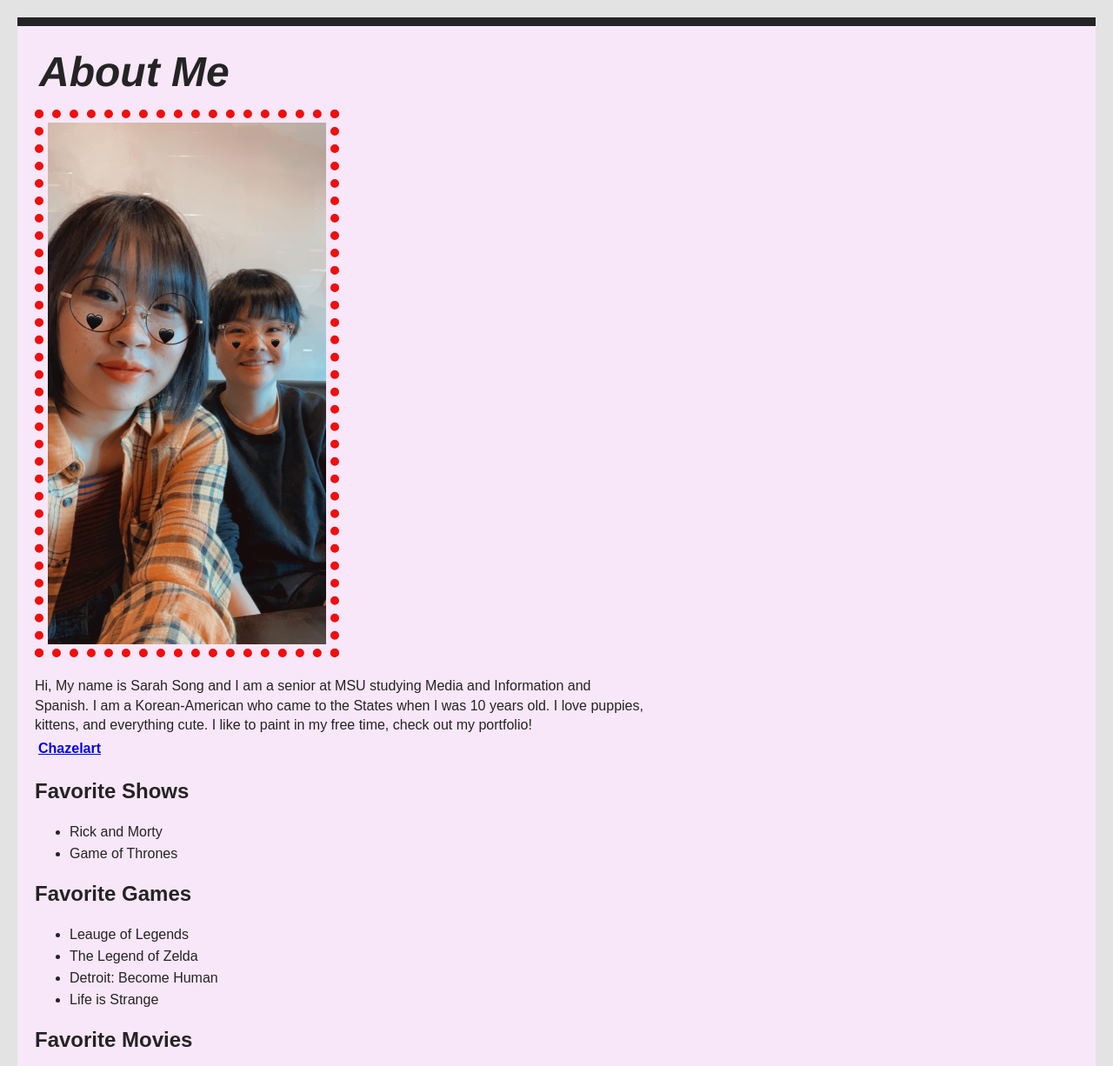
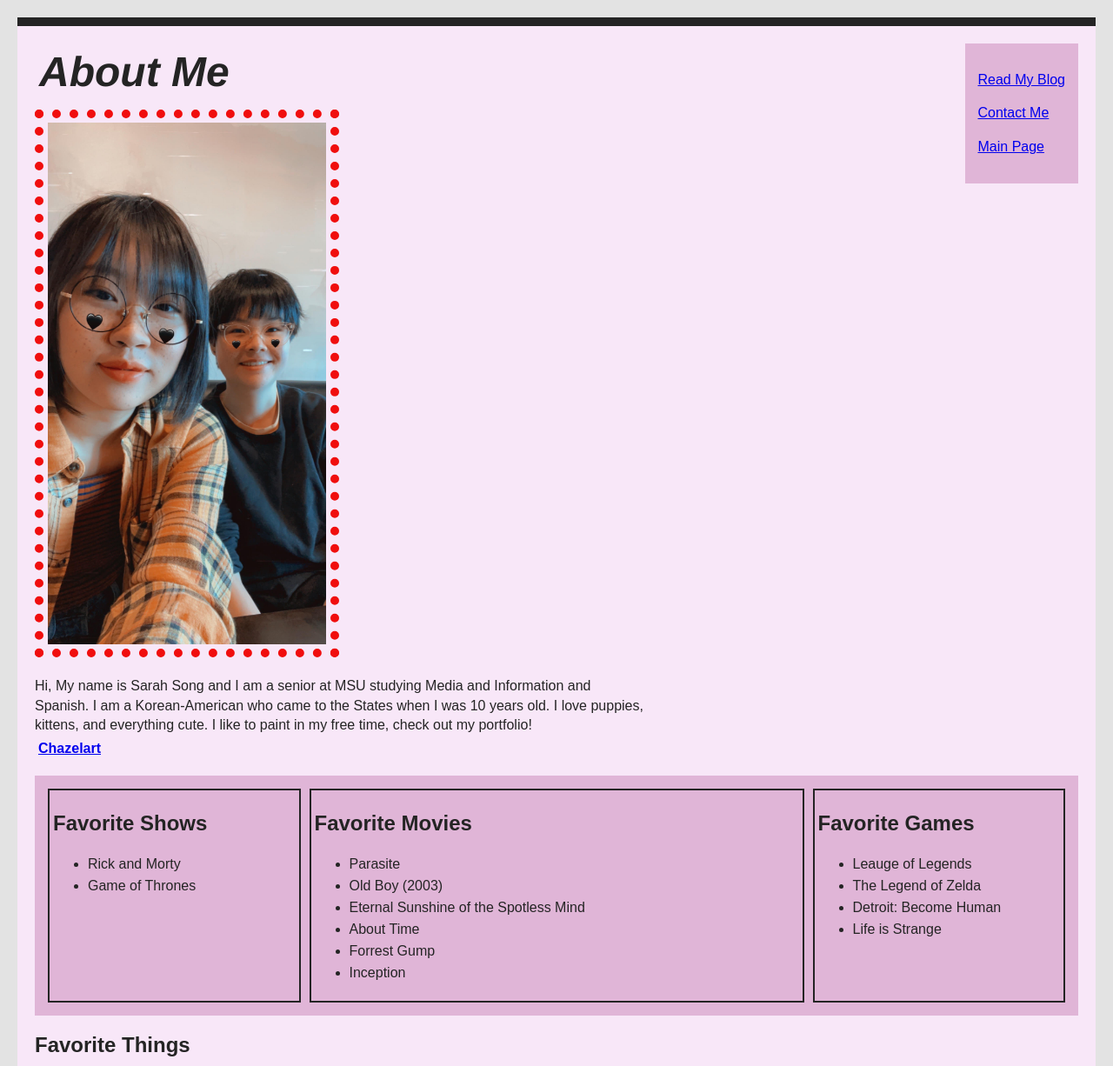
Before and after one commit to songsun4/mi349_blog, a plain HTML site: page about.html in a window 1280 px wide. Shown: the top 1226 px of the page at 87% size. Drawn offline with Linux system fonts and the light colour scheme.

Commit message:
Added flexboxes and sticky navigation

```diff
--- a/about.html
+++ b/about.html
@@ -8,22 +8,28 @@
     <title>About Me</title>
 </head>
 <body>
+
+    <div class = nav>
+        <p><a href=blog.html>Read My Blog</a></p>
+        <p><a href=contact.html>Contact Me</a></p>
+        <p><a href=index.html>Main Page</a></p>
+    </div>
+
+
+
     <H1>About Me</H1>
     <p><img src="Me.jpg" alt="Me"></p>
     <p>Hi, My name is Sarah Song and I am a senior at MSU studying Media and Information and Spanish. I am a Korean-American who came to the States when I was 10 years old. I love puppies, kittens, and everything cute.
     I like to paint in my free time, check out my portfolio! <strong><a href=https://chazelart.carrd.co/>Chazelart</a></strong></p>
+    <section class = "flex2">
+    <div class = "shows">
     <h2>Favorite Shows</h2>
     <ul>
         <li>Rick and Morty</li>
         <li>Game of Thrones</li>
     </ul>
-    <H2>Favorite Games</H2>
-    <ul>
-        <li>Leauge of Legends</li>
-        <li>The Legend of Zelda</li>
-        <li>Detroit: Become Human</li>
-        <li>Life is Strange</li>
-    </ul>
+    </div>
+    <div class = "movies">
     <H2>Favorite Movies</H2>
     <ul>
         <li>Parasite</li>
@@ -33,6 +39,19 @@
         <li>Forrest Gump</li>
         <li>Inception</li>
     </ul>
+    </div>
+    <div class = "games">
+    <H2>Favorite Games</H2>
+    <ul>
+        <li>Leauge of Legends</li>
+        <li>The Legend of Zelda</li>
+        <li>Detroit: Become Human</li>
+        <li>Life is Strange</li>
+    </ul>
+    </div>
+
+    </section>
+
     <H2>Favorite Things</H2>
     <ul>
         <li>Puppies</li>
--- a/style.css
+++ b/style.css
@@ -50,6 +50,7 @@ textarea {
     display: block;
     text-align: center;
 
+
 }
 
 img {
@@ -70,3 +71,42 @@ button {
 ul {
     line-height: 25px;
 }
+.nav {
+    margin-left: 15px;
+    margin-bottom: 15px;
+    padding: 15px;
+    background-color: rgb(224, 181, 215);
+
+    position: sticky;
+    float: right;
+    top: 0;
+}
+.flex {
+    background: rgb(224, 181, 215);
+    display: flex;
+}
+.flex2 {
+    display: flex;
+    padding: 10px;
+    background-color: rgb(224, 181, 215);
+}
+.shows {
+   flex: 1;
+   margin: 5px;
+   padding: 4px;
+   border: 2px solid #242424;
+}
+.movies {
+    flex: 2;
+    margin: 5px;
+    padding: 4px;
+    border: 2px solid #242424;
+
+}
+.games {
+    flex: 1;
+    margin: 5px;
+    padding: 4px;
+    border: 2px solid #242424;
+
+}
```
Also changed, not shown: blog.html (+19 -12 lines), contact.html (+14 -5 lines).
